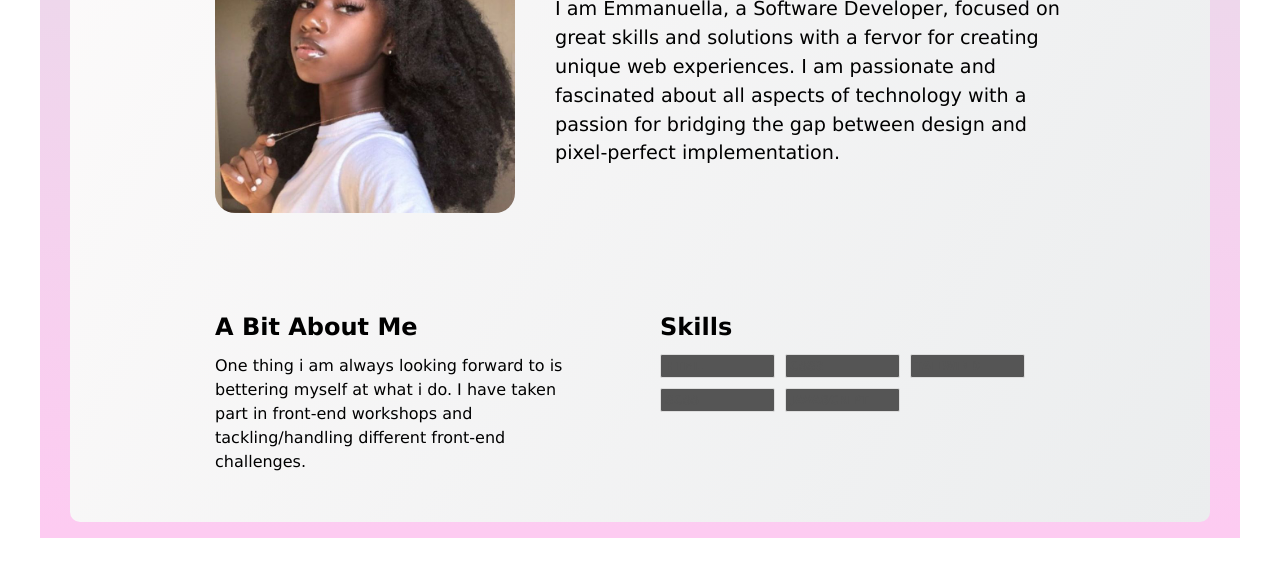
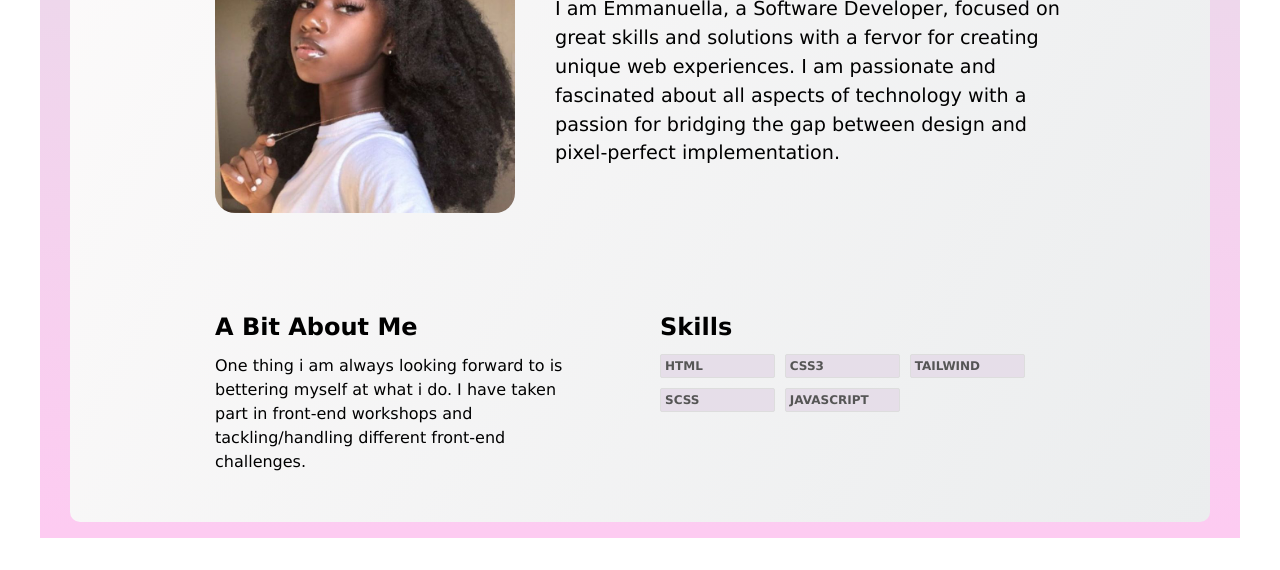
Before and after one commit to EllaLawrie/Simple-Webpage, a plain HTML site: page index.html in a window 1280 px wide. Shown: the part 335-905 px from the top of the page. Drawn offline with Linux system fonts and the light colour scheme.

Commit message:
Styles added

```diff
--- a/style.css
+++ b/style.css
@@ -151,7 +151,6 @@ section {
   padding: 4px;
   background-color: #e6dee9;
   color: #555;
-  background-color: #555;
 }
 
 ul {
```
